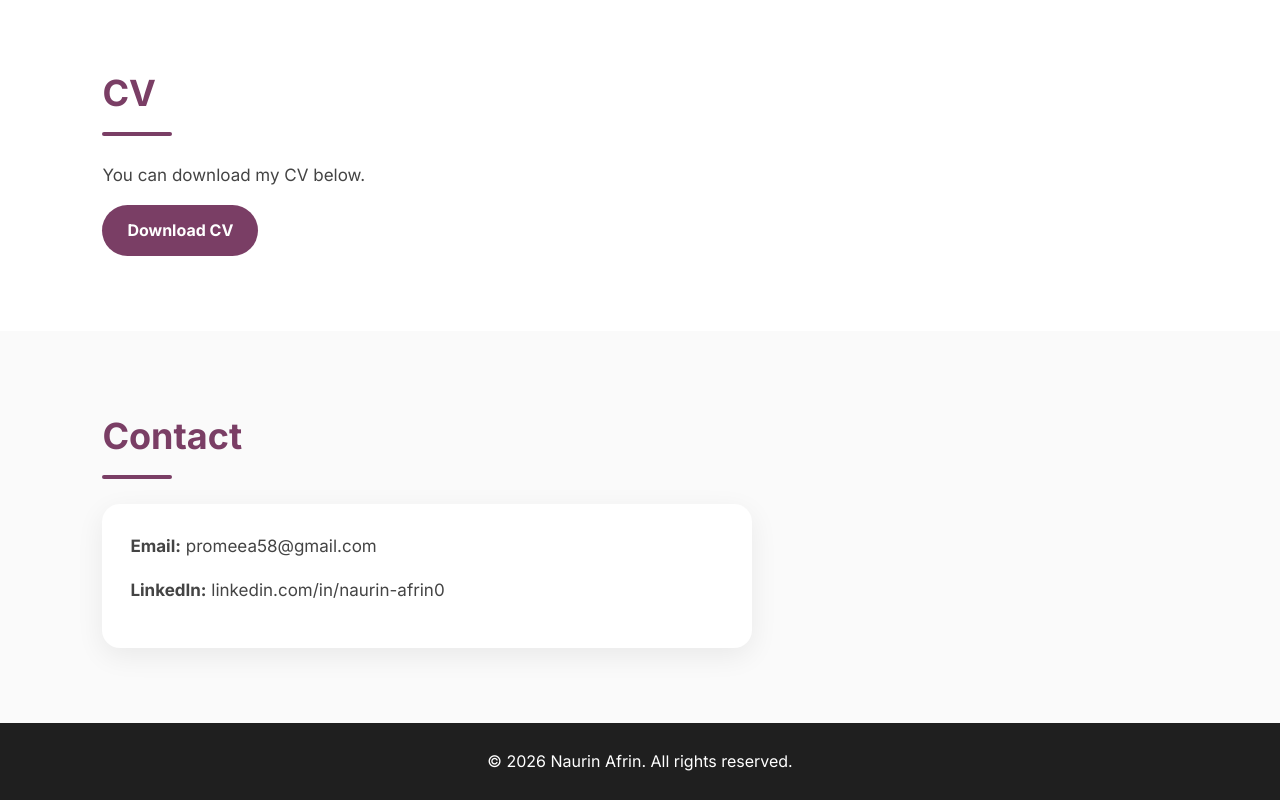
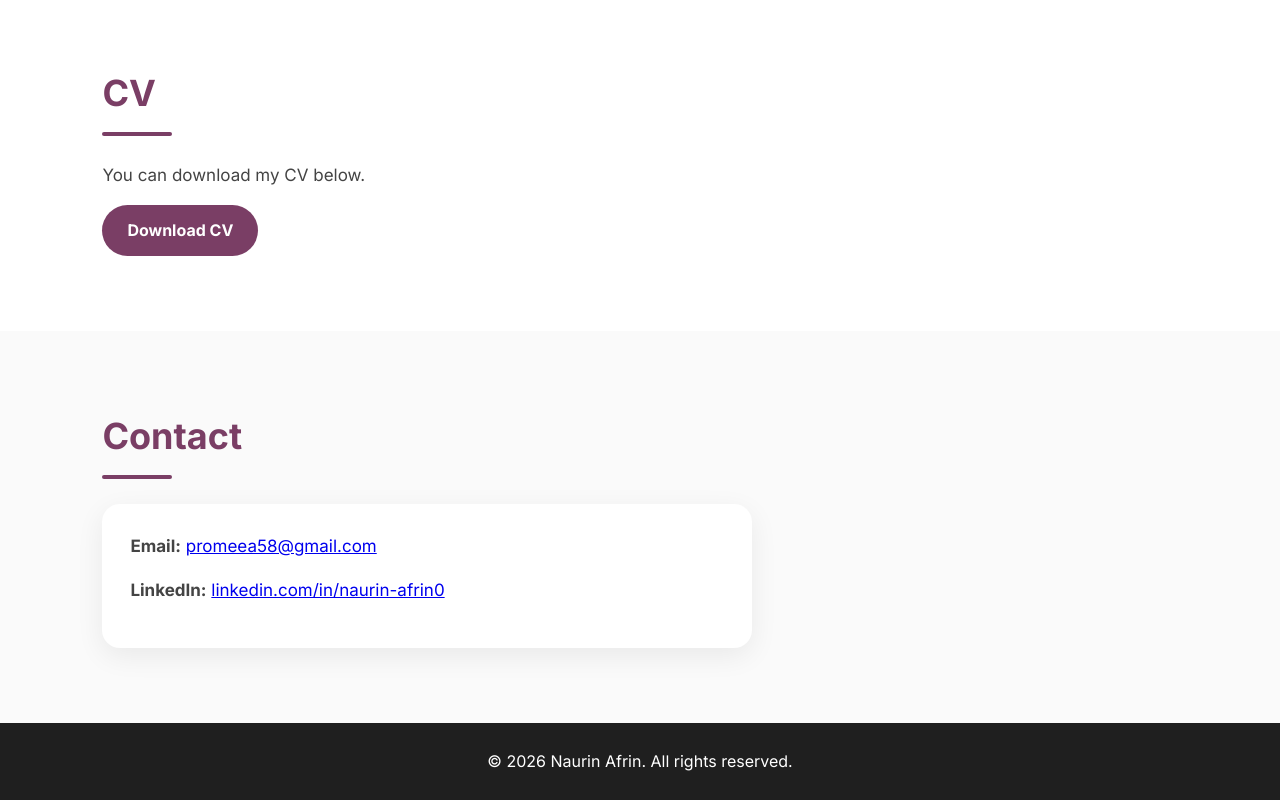
Before and after one commit to Naurinafrin0/naurin-portfolio, a plain HTML site: page index.html in a window 1280 px wide. Shown: the part 3376-4176 px from the top of the page. Drawn offline with Linux system fonts and the light colour scheme.

Commit message:
Update index.html

```diff
--- a/index.html
+++ b/index.html
@@ -163,8 +163,8 @@
       <h2>Contact</h2>
 
       <div class="contact-box">
-        <p><strong>Email:</strong> promeea58@gmail.com</p>
-        <p><strong>LinkedIn:</strong> linkedin.com/in/naurin-afrin0</p>
+        <p><strong>Email:</strong> <a href="mailto:promeea58@gmail.com">promeea58@gmail.com</a></p>
+<p><strong>LinkedIn:</strong> <a href="https://www.linkedin.com/in/naurin-afrin0" target="_blank">linkedin.com/in/naurin-afrin0</a></p>
       </div>
     </section>
 
```
